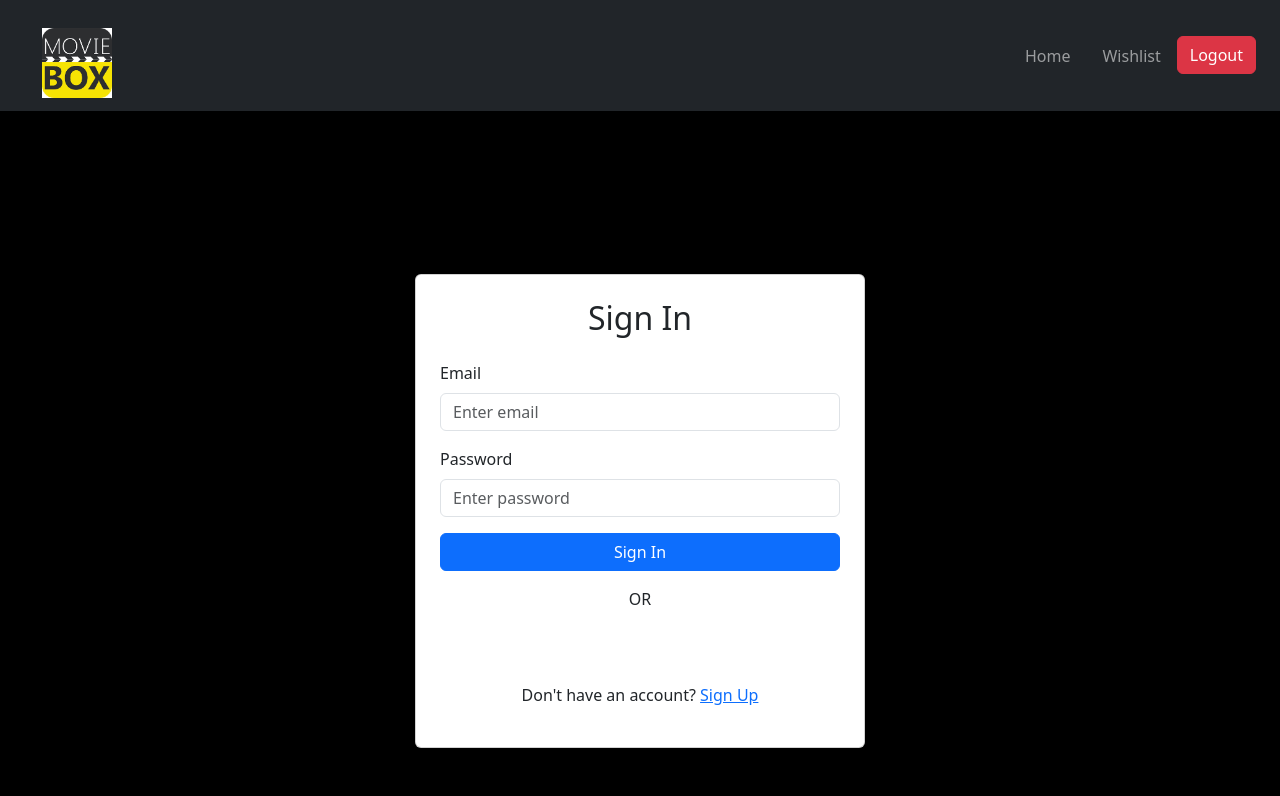
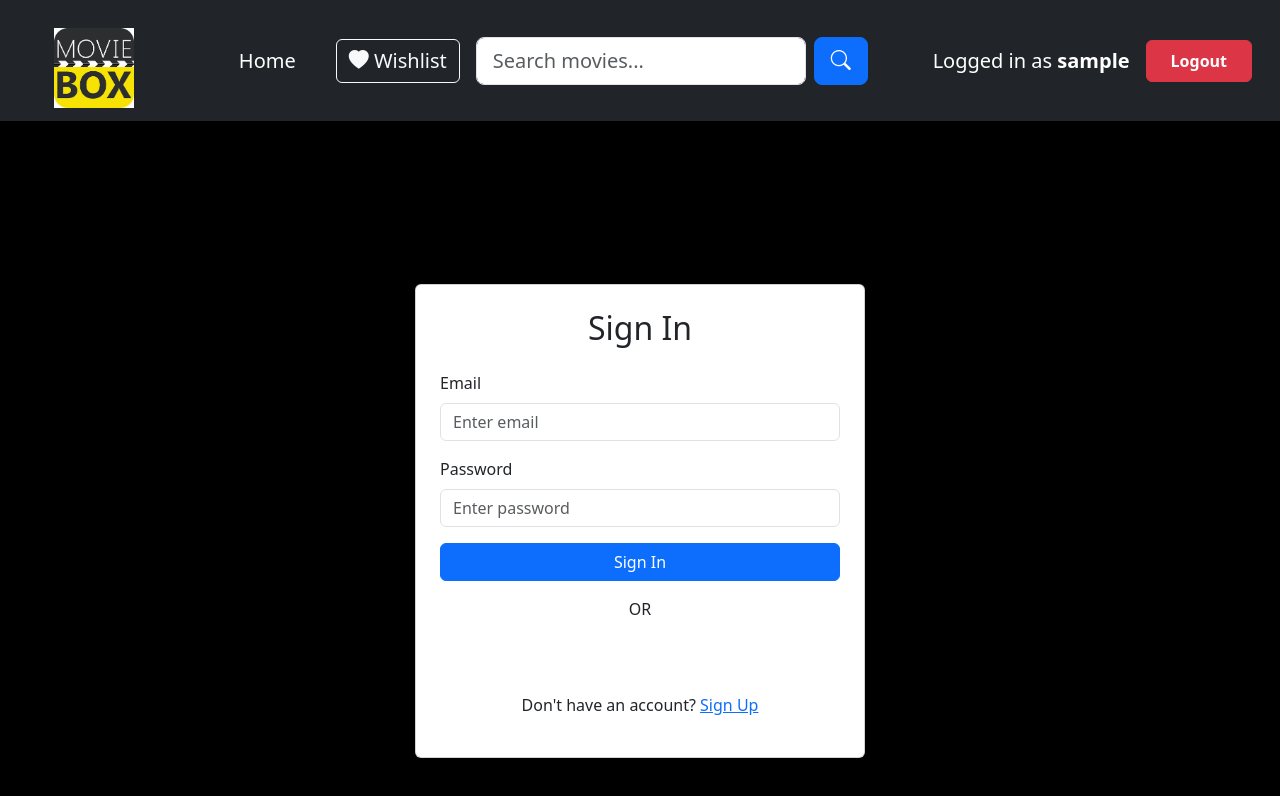
Before and after one commit to w3villa-abhishek-dixit/Movie_Application, a React (Vite) app: page / in a window 1280 px wide. Shown: the top 796 px of the page. Built offline with nearby package versions, Linux system fonts and the light colour scheme; sample sign-in values are in the browser's storage.

Commit message:
Improve navbar tested fully functional

```diff
--- a/src/App.css
+++ b/src/App.css
@@ -61,3 +61,8 @@ body{
   object-fit: cover;
   border-radius: 15px;
 }
+.wishlist-hover:hover {
+  background-color: yellow !important;
+  border-color: yellow !important;
+  color: black!important;
+}
--- a/src/App.jsx
+++ b/src/App.jsx
@@ -1,4 +1,4 @@
-import React from "react";
+import React, { useState } from "react";
 import { BrowserRouter, Routes, Route } from "react-router-dom";
 import { Provider } from "react-redux";
 import store from "./redux/store";
@@ -15,15 +15,18 @@ import "bootstrap-icons/font/bootstrap-icons.css";
 import "./App.css";
 
 const App = () => {
+  const [searchKeyword, setSearchKeyword] = useState(""); // State to manage search input
+
   return (
     <Provider store={store}> {/* Wrap the app with Redux Provider */}
       <AuthProvider>
         <BrowserRouter>
-          <Navbar />
+          <Navbar onSearch={setSearchKeyword} /> {/* Pass search handler to Navbar */}
           <Routes>
             <Route path="/" element={<SignIn />} />
             <Route path="/page/:id" element={<Page />} />
-            <Route path="/home" element={<PrivateRoute><Home /></PrivateRoute>} />
+            <Route path="/home" element={<PrivateRoute><Home searchKeyword={searchKeyword} /></PrivateRoute>} />
+            {/* Pass searchKeyword to Home */}
             <Route path="/signup" element={<SignUp />} />
             <Route path="/wishlist" element={<PrivateRoute><Wishlist /></PrivateRoute>} />
           </Routes>
@@ -32,4 +35,5 @@ const App = () => {
     </Provider>
   );
 };
+
 export default App;
--- a/src/Components/Navbar.jsx
+++ b/src/Components/Navbar.jsx
@@ -1,49 +1,91 @@
-import React from "react";
+import React, { useState, useEffect } from "react";
 import { NavLink, useNavigate } from "react-router-dom";
 import "bootstrap/dist/css/bootstrap.min.css";
+import "bootstrap-icons/font/bootstrap-icons.css";
 
-const Navbar = () => {
+const Navbar = ({ onSearch }) => {
   const navigate = useNavigate();
-  const isAuthenticated = localStorage.getItem("isAuthenticated");
+  const [searchInput, setSearchInput] = useState("");
+  const [username, setUsername] = useState(localStorage.getItem("username"));
+
+  useEffect(() => {
+    const handleStorageChange = () => {
+      setUsername(localStorage.getItem("username"));
+    };
+
+    window.addEventListener("storage", handleStorageChange);
+    return () => window.removeEventListener("storage", handleStorageChange);
+  }, []);
 
   const handleLogout = () => {
     localStorage.removeItem("isAuthenticated");
+    localStorage.removeItem("username");
+    setUsername(null);
     navigate("/");
+    window.dispatchEvent(new Event("storage"));
+  };
+
+  const handleSearch = () => {
+    if (searchInput.trim() !== "") {
+      onSearch(searchInput);
+    }
   };
 
   return (
-    <nav className="navbar navbar-expand-lg navbar-dark bg-dark px-3">
-      <NavLink className="navbar-brand" to="/home">
-        <img src="/assets/images/logo.png" alt="Logo" className="logo" style={{ height: "70px" }} />
-      </NavLink>
-      <button className="navbar-toggler" type="button" data-bs-toggle="collapse" data-bs-target="#navbarNav" aria-controls="navbarNav" aria-expanded="false" aria-label="Toggle navigation">
-        <span className="navbar-toggler-icon"></span>
-      </button>
-      <div className="collapse navbar-collapse" id="navbarNav">
-        <ul className="navbar-nav ms-auto">
-          {isAuthenticated ? (
-            <>
+    <nav className="navbar navbar-expand-lg navbar-dark bg-dark shadow-lg px-3">
+      <div className="container-fluid">
+        {/* Logo */}
+        <NavLink className="navbar-brand" to="/home">
+          <img src="/assets/images/logo.png" alt="Logo" className="logo" style={{ height: "80px" }} />
+        </NavLink>
+
+        <button className="navbar-toggler" type="button" data-bs-toggle="collapse" data-bs-target="#navbarNav" aria-controls="navbarNav" aria-expanded="false" aria-label="Toggle navigation">
+          <span className="navbar-toggler-icon"></span>
+        </button>
+
+        <div className="collapse navbar-collapse justify-content-center" id="navbarNav">
+          {username ? (
+            <ul className="navbar-nav align-items-center">
               <li className="nav-item">
-                <NavLink className="nav-link btn btn-primary mx-2 w-100" to="/home">Home</NavLink>
+                <NavLink className="nav-link text-white mx-3 fs-5" to="/home">Home</NavLink>
               </li>
               <li className="nav-item">
-                <NavLink className="nav-link btn btn-primary btn-sm ms-3" to="/wishlist">Wishlist</NavLink>
+                  <NavLink className="btn btn-outline-light mx-3 fs-5 wishlist-hover" to="/wishlist">
+                     <i className="bi bi-heart-fill"></i> Wishlist
+                  </NavLink>
               </li>
-              <li className="nav-item">
-                <button className="btn btn-danger mx-2" onClick={handleLogout}>Logout</button>
+
+              {/* Enlarged Search Bar */}
+              <li className="nav-item d-flex">
+                <input
+                  type="text"
+                  className="form-control form-control-lg me-2 w-100"
+                  placeholder="Search movies..."
+                  value={searchInput}
+                  onChange={(e) => setSearchInput(e.target.value)}
+                />
+                <button className="btn btn-primary btn-lg" onClick={handleSearch}>
+                  <i className="bi bi-search"></i>
+                </button>
               </li>
+            </ul>
+          ) : null}
+        </div>
+
+        {/* Right Side: Username and Logout OR Sign In & Sign Up */}
+        <div className="d-flex align-items-center">
+          {username ? (
+            <>
+              <span className="text-white me-3 fs-5">Logged in as <strong>{username}</strong></span>
+              <button className="btn btn-danger px-4 py-2 fw-bold rounded" onClick={handleLogout}>Logout</button>
             </>
           ) : (
             <>
-              <li className="nav-item">
-                <NavLink className="nav-link btn btn-primary btn-sm ms-3" to="/">Sign In</NavLink>
-              </li>
-              <li className="nav-item">
-                <NavLink className="nav-link btn btn-primary btn-sm ms-3" to="/signup">Sign Up</NavLink>
-              </li>
+              <NavLink className="btn btn-primary px-4 py-2 mx-2 fw-bold rounded" to="/">Sign In</NavLink>
+              <NavLink className="btn btn-success px-4 py-2 mx-2 fw-bold rounded" to="/signup">Sign Up</NavLink>
             </>
           )}
-        </ul>
+        </div>
       </div>
     </nav>
   );
--- a/src/Components/SignIn.jsx
+++ b/src/Components/SignIn.jsx
@@ -1,9 +1,8 @@
 import { useState, useContext } from "react";
 import { AuthContext } from "../Context/AuthContext";
-import { useNavigate, Link } from "react-router-dom";  // Import Link
+import { useNavigate, Link } from "react-router-dom";
 import { GoogleOAuthProvider, GoogleLogin } from "@react-oauth/google";
 import { jwtDecode } from "jwt-decode";
-
 import "bootstrap/dist/css/bootstrap.min.css";
 
 const SignIn = () => {
@@ -11,13 +10,16 @@ const SignIn = () => {
   const [password, setPassword] = useState("");
   const { login, googleLogin } = useContext(AuthContext);
   const navigate = useNavigate();
-  const googleClientId = "672553672556-67jd3vjlugts7n7v4g9oc26ls5q9vcr8.apps.googleusercontent.com"; // Replace with actual client ID
+  const googleClientId = "672553672556-67jd3vjlugts7n7v4g9oc26ls5q9vcr8.apps.googleusercontent.com";
 
   const handleSubmit = (e) => {
     e.preventDefault();
     if (login(email, password)) {
+      localStorage.setItem("isAuthenticated", "true");
+      localStorage.setItem("username", email); // Store username
       alert("Login Successful!");
-      navigate("/home");
+      navigate("/home"); // ✅ Navigate to home **without refreshing**
+      window.dispatchEvent(new Event("storage")); // ✅ Notify Navbar to update state
     } else {
       alert("Invalid credentials!");
     }
@@ -25,11 +27,12 @@ const SignIn = () => {
 
   const handleGoogleSuccess = (response) => {
     const user = jwtDecode(response.credential);
-    console.log("Google User:", user);
-
     googleLogin(user);
+    localStorage.setItem("isAuthenticated", "true");
+    localStorage.setItem("username", user.name); // Store Google username
     alert(`Welcome, ${user.name}!`);
-    navigate("/home");
+    navigate("/home"); // ✅ Navigate to home **without refreshing**
+    window.dispatchEvent(new Event("storage")); // ✅ Notify Navbar to update state
   };
 
   const handleGoogleFailure = (error) => {
@@ -76,14 +79,12 @@ const SignIn = () => {
             />
           </div>
 
-          {/* Signup Link */}
           <div className="text-center mt-3">
             <p>
               Don't have an account?{" "}
               <Link to="/signup" className="text-primary">Sign Up</Link>
             </p>
           </div>
-
         </div>
       </div>
     </GoogleOAuthProvider>
```
Also changed, not shown: src/Components/Home.jsx (+36 -69 lines).
